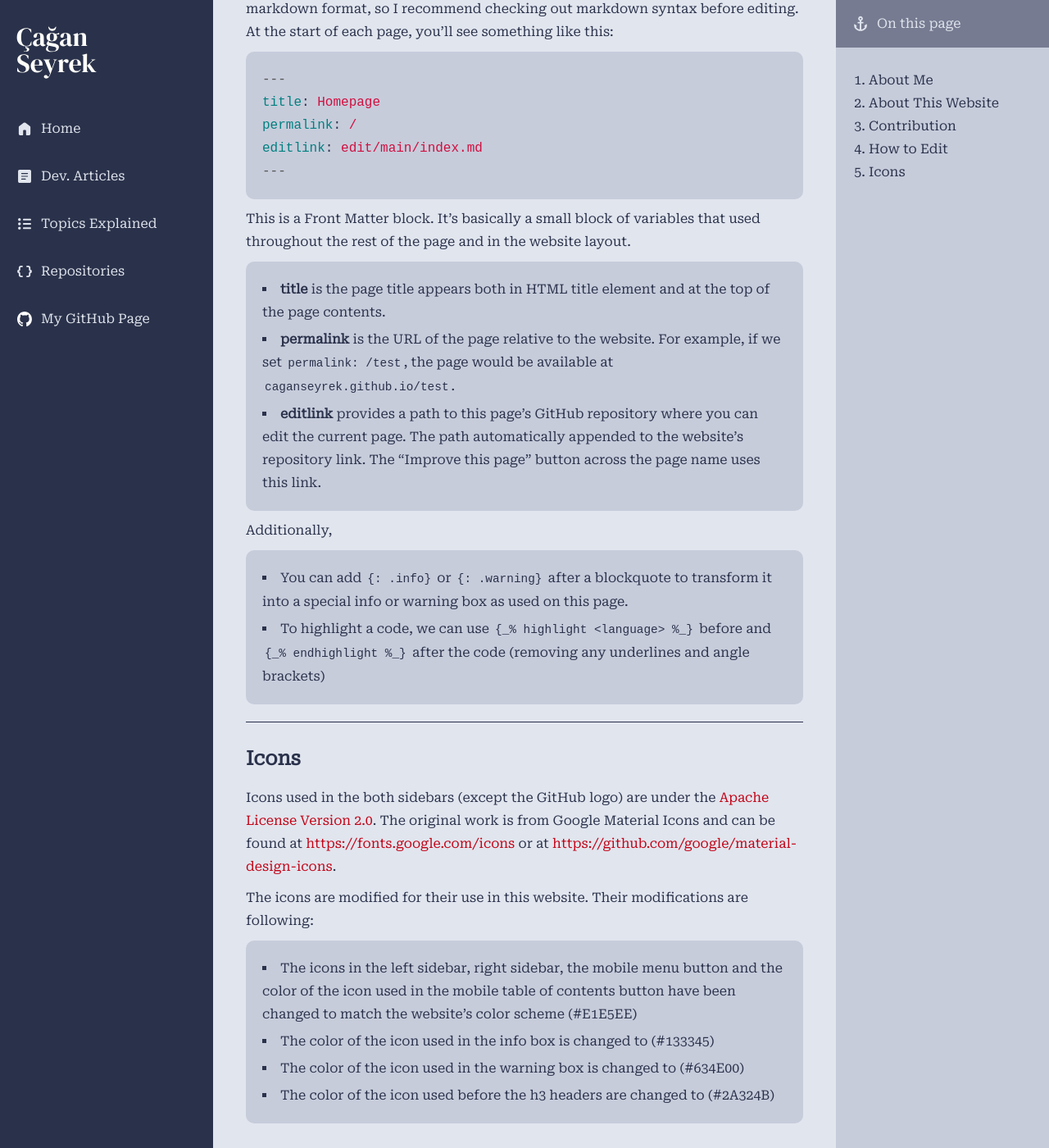
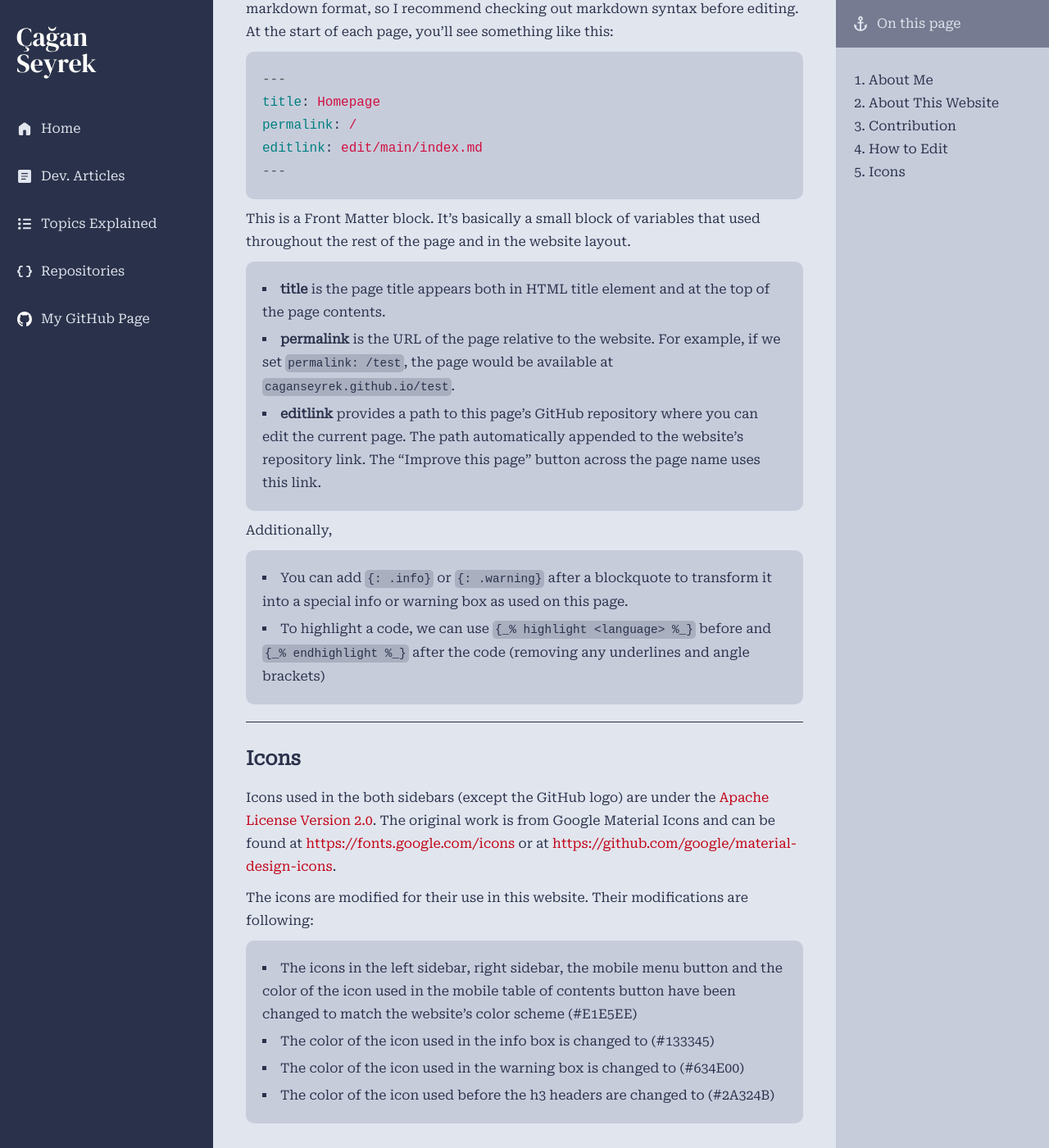
Before and after one commit to caganseyrek/website-theme, a Jekyll site: the page built from index.md, in a window 1280 px wide and 1400 px high, scrolled down 1684 px. Shown: the whole window at 82% size. Built offline with Jekyll 4.4.1, drawn with Linux system fonts in a browser that asks for light colours.

Commit message:
Updated inline codes background color on lists

```diff
--- a/assets/styles/style.css
+++ b/assets/styles/style.css
@@ -20,6 +20,7 @@
     --LinkColor: #C20114;
 
     --InlineCodeBackground: rgba(199, 204, 219, 0.5);
+    --ListInlineCodeBackground: rgba(80, 87, 110, 0.25);
 
     --DefaultFont: "Roboto Serif";
     --CodeFont: "Roboto Mono";
@@ -430,6 +431,15 @@ aside#right-sidebar #toc .toc-doublesublist a:hover {
     list-style-type: square;
 }
 
+#page-contents ul:not(.sublist) code.highlighter-rouge,
+#page-contents ol:not(.sublist) code.highlighter-rouge {
+    padding: 3px 3px !important;
+    font-size: 90%;
+    background-color: var(--ListInlineCodeBackground);
+    border-radius: 5px;
+    color: var(--ColorDarkest);
+}
+
 #page-contents table {
     border-collapse: collapse;
     width: 100%;
```
